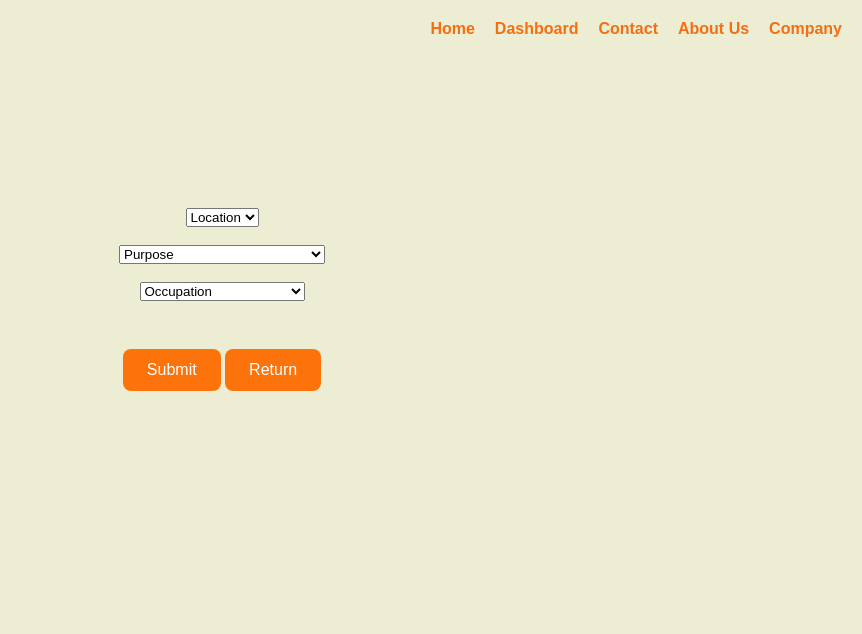
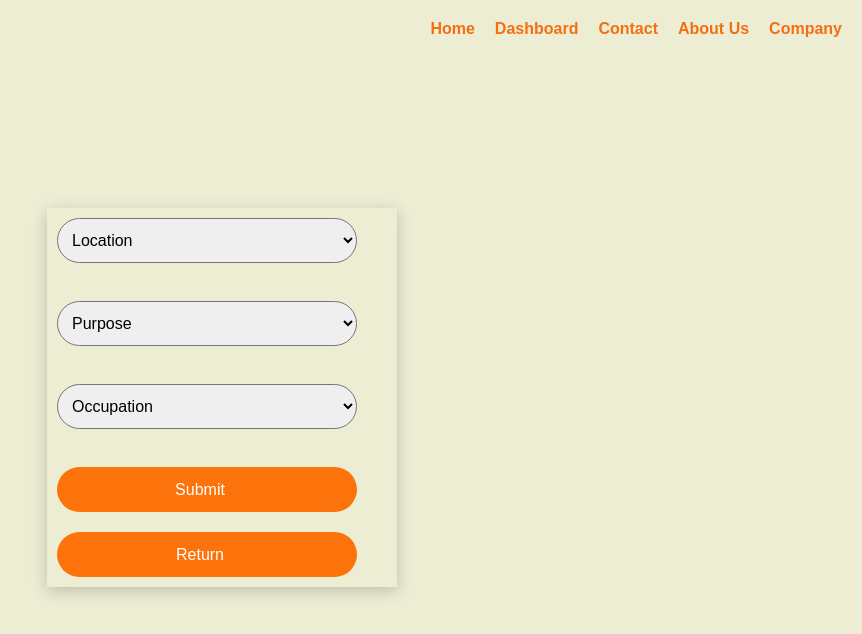
Before and after one commit to 03230415/BDS-internship, a plain HTML site: page telecompass.html in a window 1280 px wide. Shown: the whole page, without its empty margins (418-1280 px from the left). Drawn offline with Linux system fonts and the light colour scheme.

Commit message:
Enhance styling for quiz form and layout
Added styles for quiz form and improved layout.

```diff
--- a/style.css
+++ b/style.css
@@ -65,7 +65,19 @@ footer{
    margin-top:500px;
 }
 
-.quiz-form{
-    text-align:center;
-    margin-top:150px;
+.quiz-form {
+    margin: 150px auto;
+    width: 350px;
+    box-shadow: 0 4px 15px rgba(0,0,0,0.2);
 }
+
+.quiz-form input,
+.quiz-form select,
+.quiz-form button {
+    width: 300px;
+    height: 45px;
+    margin: 10px;
+    border-radius: 25px;
+    padding-left: 10px;
+    font-size: 16px;
+}
```
